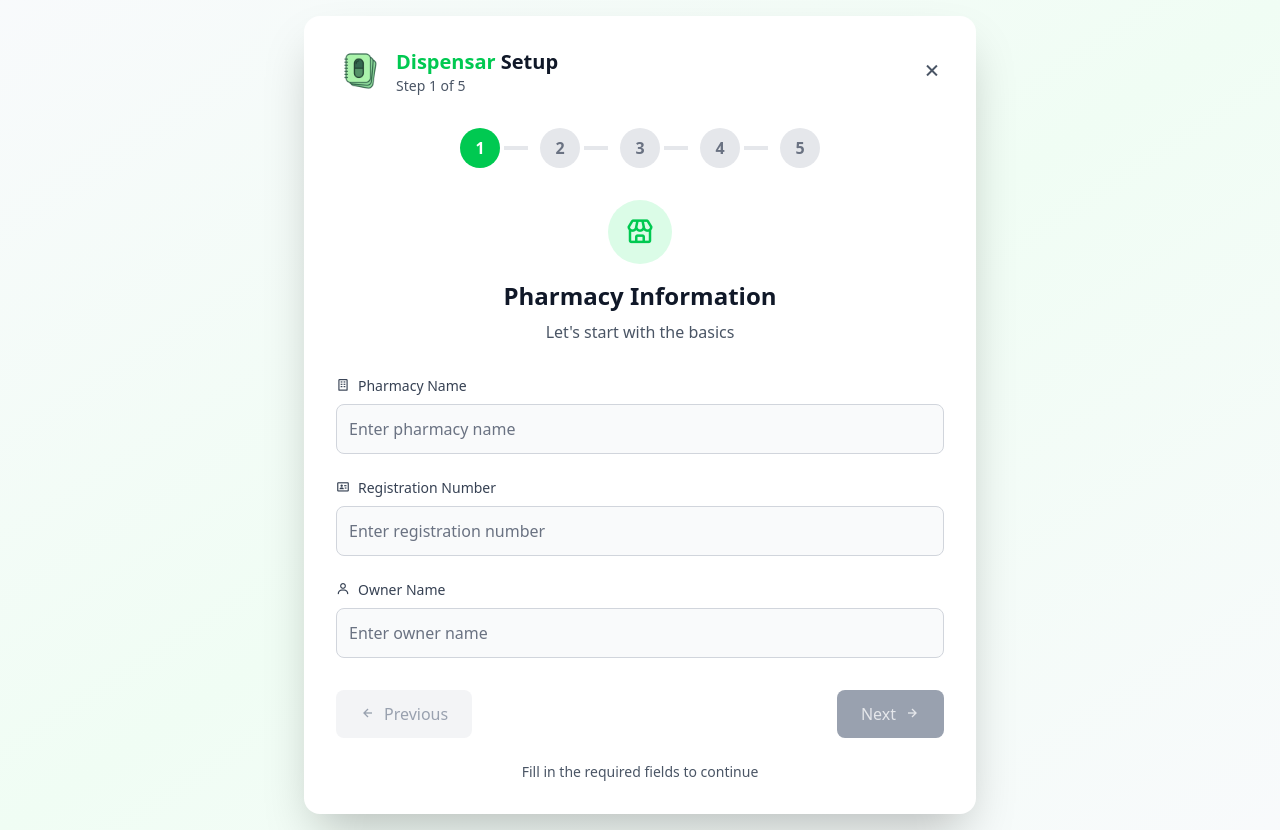
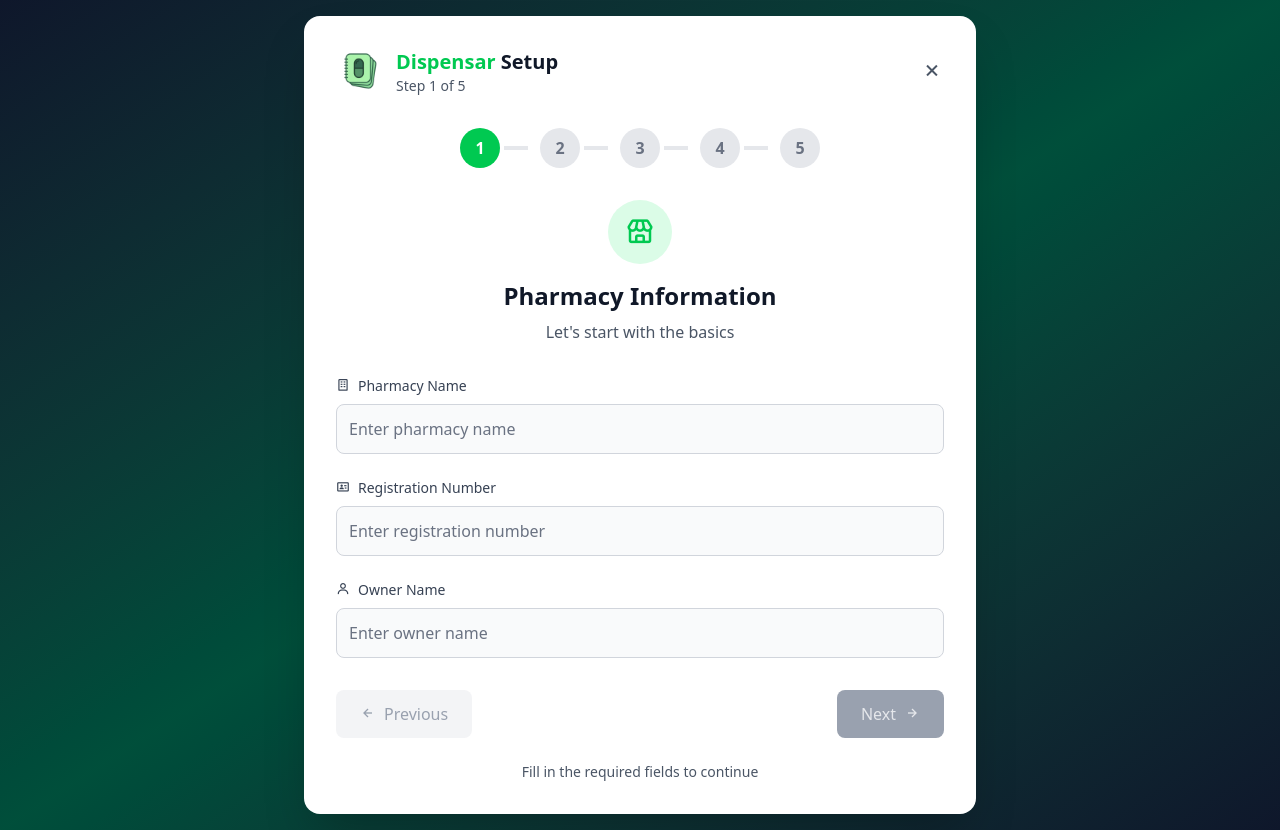
Before and after one commit to zimcodes1/Dispensar, a React (Vite) app in the folder client/: page /onboarding in a window 1280 px wide. Built offline with nearby package versions, Linux system fonts and the light colour scheme.

Commit message:
fix: update the background of ForgotPassword page and Onboarding page to maintain cosnistency across pages

```diff
--- a/client/src/pages/ForgotPassword.tsx
+++ b/client/src/pages/ForgotPassword.tsx
@@ -19,7 +19,7 @@ function ForgotPassword() {
 
 	return (
 		<div
-			className={`w-full min-h-dvh flex justify-center items-center ${isDarkMode ? "gradient-to-br from-gray-900 via-gray-800 to-gray-900" : "gradient-to-br from-slate-900 via-emerald-900 to-slate-900"}`}
+			className={`w-full min-h-dvh flex justify-center items-center ${isDarkMode ? "bg-linear-to-br from-gray-900 via-gray-800 to-gray-900" : "bg-linear-to-br from-slate-900 via-emerald-900 to-slate-900"}`}
 		>
 			<div
 				className={`flex w-[400px] min-h-[450px] rounded-3xl shadow-2xl flex-col max-sm:w-full max-sm:min-h-[80dvh] max-sm:rounded-none max-sm:absolute max-sm:bottom-0 max-sm:rounded-t-3xl ${isDarkMode ? "bg-gray-800 border border-gray-700" : "bg-white"}`}
--- a/client/src/pages/Onboarding.tsx
+++ b/client/src/pages/Onboarding.tsx
@@ -90,11 +90,9 @@ function Onboarding() {
     }
 
     return (
-        <div className={`min-h-screen flex items-center justify-center p-4 ${
-            isDarkMode
-                ? 'bg-linear-to-br from-gray-900 via-gray-800 to-gray-900'
-                : 'bg-linear-to-br from-slate-50 via-green-50 to-slate-50'
-        }`}>
+		<div
+			className={`w-full p-4 min-h-dvh flex justify-center items-center ${isDarkMode ? "bg-linear-to-br from-gray-900 via-gray-800 to-gray-900" : "bg-linear-to-br from-slate-900 via-emerald-900 to-slate-900"}`}
+		>
             <div className={`w-full max-w-2xl rounded-2xl shadow-2xl p-8 ${
                 isDarkMode ? 'bg-gray-800 border border-gray-700' : 'bg-white'
             }`}>
```
